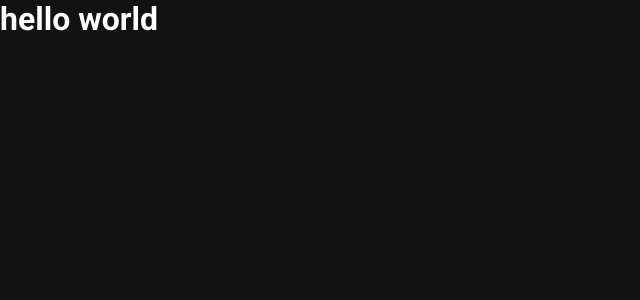
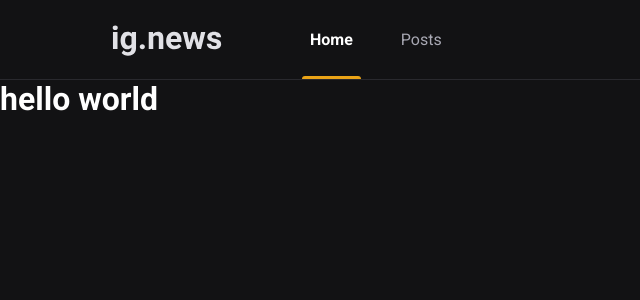
Before and after one commit to olucasfreitas/ig-news, a Next.js app: page / in a window 1280 px wide. Shown: the top 300 px of the page, without its empty margins (0-640 px from the left). Built offline with nearby package versions, Linux system fonts and the light colour scheme.

Commit message:
styled header component and added it to app file

```diff
--- /dev/null
+++ b/src/components/Header/index.tsx
@@ -0,0 +1,19 @@
+import Image from "next/image";
+import Link from "next/link";
+import styles from "./styles.module.scss";
+
+export function Header() {
+  return (
+    <header className={styles.headerContainer}>
+      <div className={styles.headerContent}>
+        <Image src="/images/logo.svg" alt="logo" width={110} height={31} />
+        <nav>
+          <Link href="/home" className={styles.active}>
+            Home
+          </Link>
+          <Link href="/posts">Posts</Link>
+        </nav>
+      </div>
+    </header>
+  );
+}
--- /dev/null
+++ b/src/components/Header/styles.module.scss
@@ -0,0 +1,50 @@
+.headerContainer {
+  height: 5rem;
+  border-bottom: 1px solid var(--gray-800);
+}
+
+.headerContent {
+  max-width: 1120px;
+  height: 5rem;
+  margin: 0 auto;
+  padding: 0 2rem;
+
+  display: flex;
+  align-items: center;
+  nav {
+    margin-left: 5rem;
+    height: 5rem;
+    a {
+      display: inline-block;
+      position: relative;
+      padding: 0 0.5rem;
+      height: 5rem;
+      line-height: 5rem;
+      color: var(--gray-300);
+      transition: color 0.2s;
+
+      & + a {
+        margin-left: 2rem;
+      }
+
+      &:hover {
+        color: var(--white);
+      }
+
+      &.active {
+        color: var(--white);
+        font-weight: bold;
+        &::after {
+          content: "";
+          height: 3px;
+          border-radius: 3px 3px 0 0;
+          width: 100%;
+          position: absolute;
+          bottom: 1px;
+          left: 0;
+          background-color: var(--yellow-500);
+        }
+      }
+    }
+  }
+}
--- a/src/pages/_app.tsx
+++ b/src/pages/_app.tsx
@@ -1,6 +1,12 @@
 import type { AppProps } from "next/app";
 import "@/styles/global.scss";
+import { Header } from "@/components/Header";
 
 export default function App({ Component, pageProps }: AppProps) {
-  return <Component {...pageProps} />;
+  return (
+    <>
+      <Header />
+      <Component {...pageProps} />
+    </>
+  );
 }
--- a/src/styles/global.scss
+++ b/src/styles/global.scss
@@ -8,6 +8,7 @@
   --white: #ffffff;
   --gray-100: #e1e1e6;
   --gray-300: #a8a8b3;
+  --gray-800: #29292e;
   --gray-900: #121214;
   --cyan-500: #61dafb;
   --yellow-500: #eba417;
```
